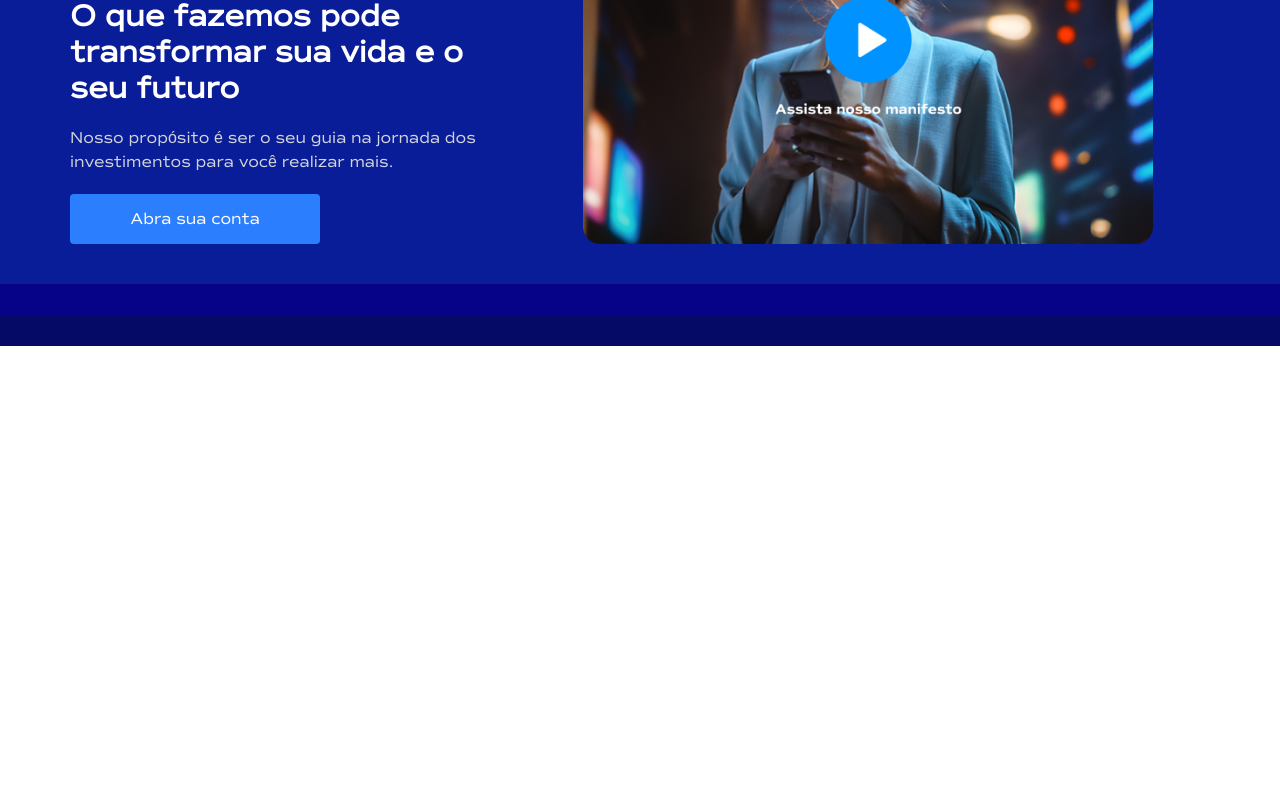
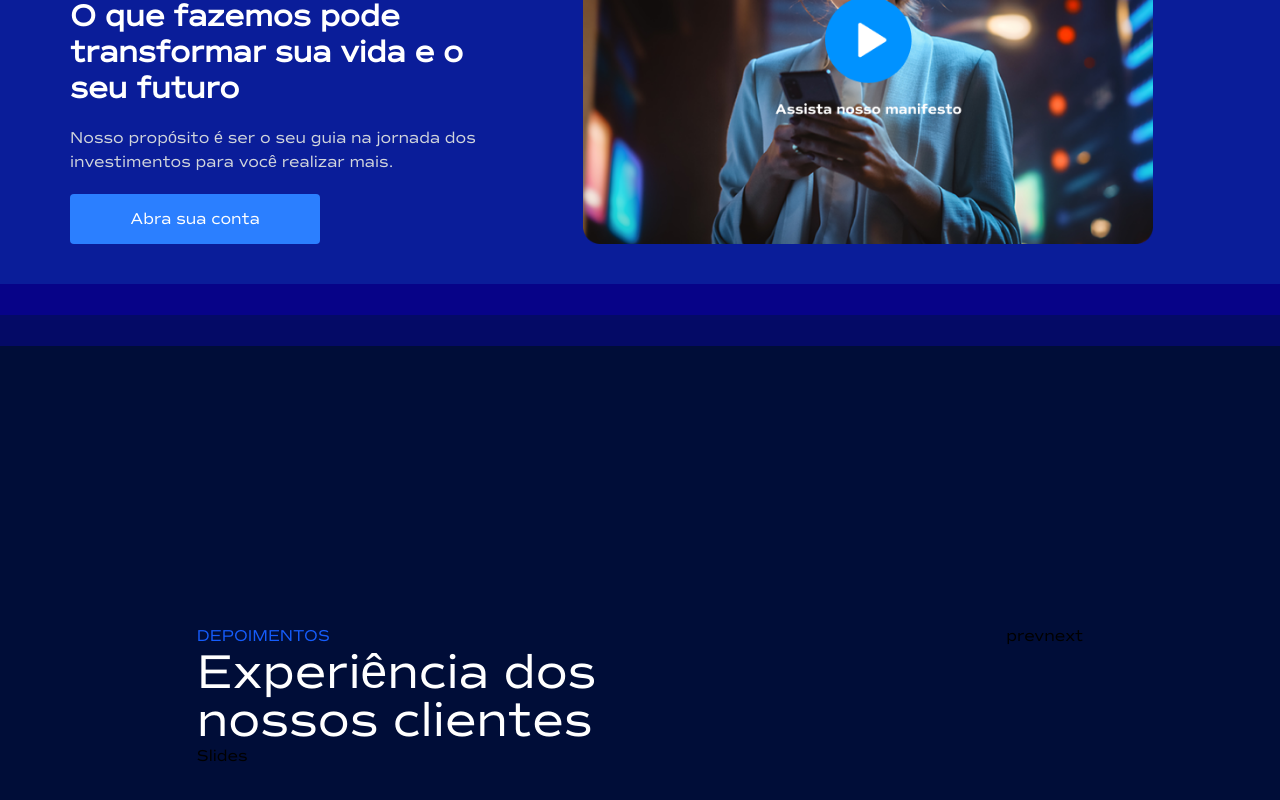
Before and after one commit to lucasolasz/caseblue3invest, a Next.js app: page / in a window 1280 px wide. Shown: the part 2842-3642 px from the top of the page. Before the commit the page ends 3188 px from the top, so only its background shows below. Built offline with nearby package versions, Linux system fonts and the light colour scheme.

Commit message:
Experiencia dos clientes

```diff
--- /dev/null
+++ b/src/app/_home/experienciaClientes.tsx
@@ -0,0 +1,25 @@
+import BtnSite from "../../components/btnSite";
+import Image from "next/image";
+
+export default function ExperienciaClientes() {
+  return (
+    <div className="md:flex md:justify-center h-[700px] bg-[#000d38] ">
+      {/* Div central */}
+      <div className="md:max-w-[1140px] md:flex md:justify-center flex-col">
+        <div className="flex">
+          <div className="flex flex-col w-full">
+            <p className="text-blue-600">DEPOIMENTOS</p>
+            <h1 className="text-white text-5xl">
+              Experiência dos nossos clientes
+            </h1>
+          </div>
+          <div className="w-full flex justify-end">
+            <button className="h-[10px]">prev</button>
+            <button className="h-[10px]">next</button>
+          </div>
+        </div>
+        <div>Slides</div>
+      </div>
+    </div>
+  );
+}
--- a/src/app/_home/homePage.tsx
+++ b/src/app/_home/homePage.tsx
@@ -1,4 +1,5 @@
 import AlemDosNumeros from "./alemDosNumeros";
+import ExperienciaClientes from "./experienciaClientes";
 import HeroHome from "./heroHome";
 import Jornada from "./jornada";
 import Oportunidades from "./oportunidades";
@@ -12,6 +13,7 @@ export default function HomePage() {
       <Oportunidades />
       <AlemDosNumeros />
       <OQueFazemos />
+      <ExperienciaClientes />
     </div>
   );
 }
```
